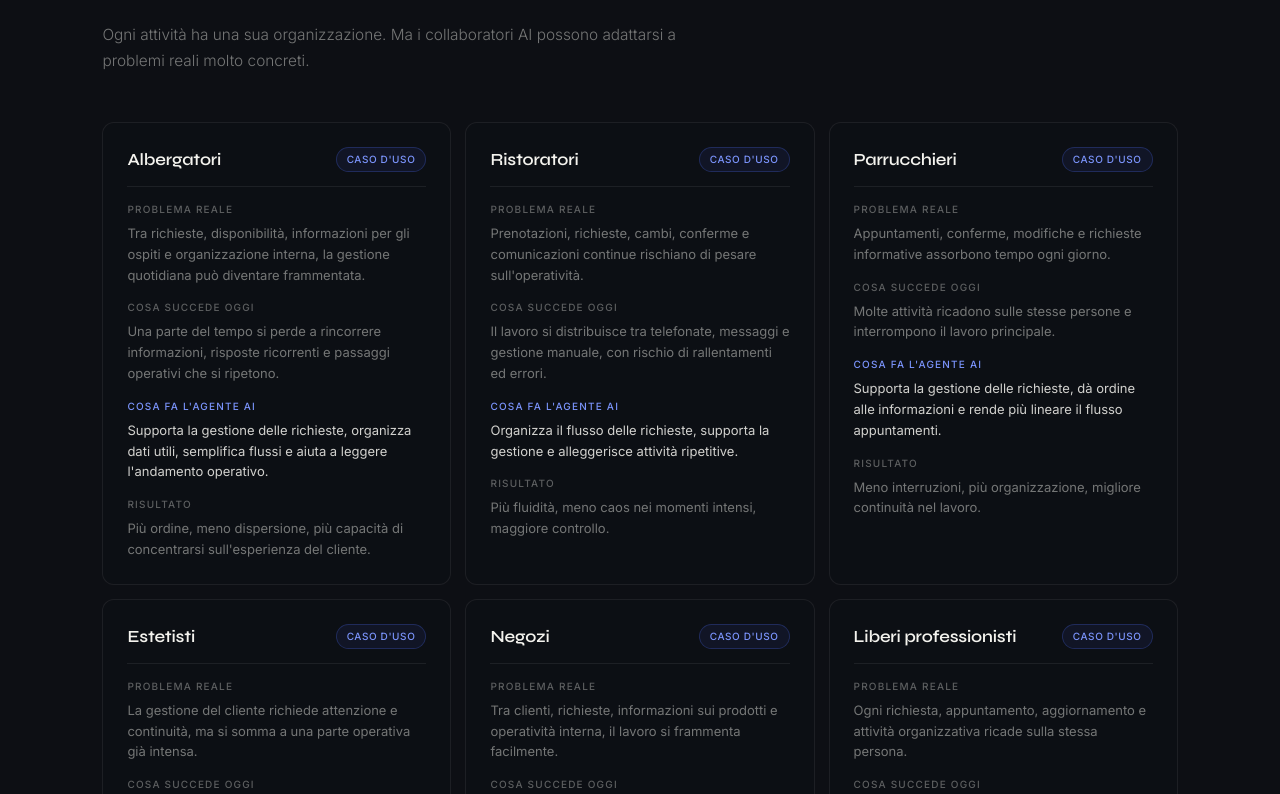
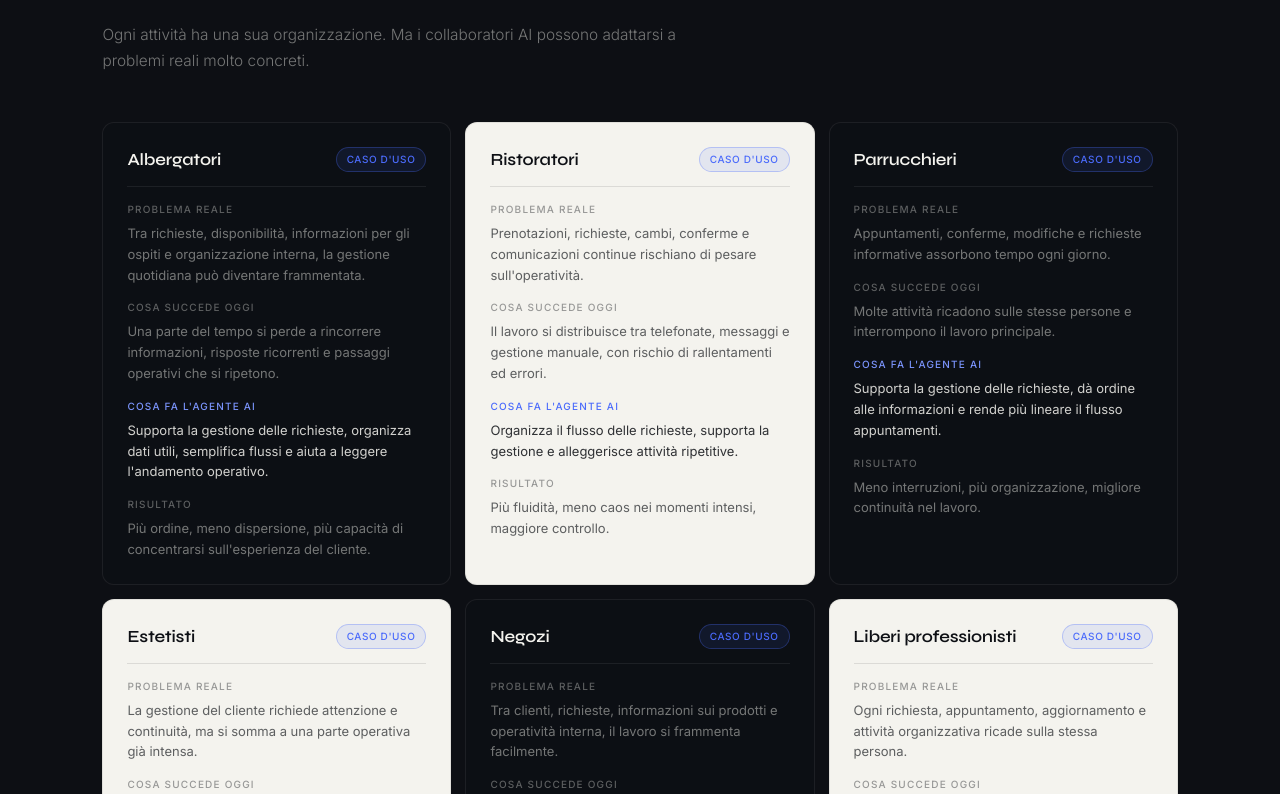
Before and after one commit to Matteopmc95/matteo-freyrwork-ai, a Next.js app: page /casi-studio in a window 1280 px wide. Shown: the part 886-1680 px from the top of the page. Built offline with nearby package versions, Linux system fonts and the light colour scheme.

Commit message:
style: alternate light/dark backgrounds on case study sector cards

```diff
--- a/src/app/casi-studio/page.tsx
+++ b/src/app/casi-studio/page.tsx
@@ -135,15 +135,26 @@ function SectionCategorie() {
       sub="Ogni attività ha una sua organizzazione. Ma i collaboratori AI possono adattarsi a problemi reali molto concreti."
     >
       <div data-reveal style={{ opacity: 0, transform: 'translateY(22px)', transition: 'opacity 0.7s ease 0.3s, transform 0.7s ease 0.3s', marginTop: 48, display: 'grid', gridTemplateColumns: 'repeat(auto-fit, minmax(min(100%,340px),1fr))', gap: 14 }}>
-        {CATEGORIES.map((cat) => (
+        {CATEGORIES.map((cat, i) => {
+          const light = i % 2 === 1;
+          const cardBg = light ? '#F4F3EE' : 'rgba(13,15,20,0.6)';
+          const cardBorder = light ? 'rgba(0,0,0,0.08)' : C.border;
+          const hoverBorder = 'rgba(75,107,251,0.4)';
+          const h3Color = light ? '#0D0F14' : C.txt;
+          const dividerColor = light ? 'rgba(0,0,0,0.1)' : C.border;
+          const labelColor = light ? 'rgba(13,15,20,0.4)' : 'rgba(244,243,238,0.35)';
+          const labelAccentColor = light ? C.acc : C.acc2;
+          const textColor = light ? 'rgba(13,15,20,0.65)' : C.muted;
+          const textAccentColor = light ? 'rgba(13,15,20,0.85)' : 'rgba(244,243,238,0.85)';
+          return (
             <div key={cat.id}
-            style={{ padding: 24, borderRadius: 12, border: `1px solid ${C.border}`, background: 'rgba(13,15,20,0.6)', display: 'flex', flexDirection: 'column', gap: 14, transition: 'border-color 0.25s' }}
-            onMouseEnter={(e) => { e.currentTarget.style.borderColor = 'rgba(75,107,251,0.3)'; }}
-            onMouseLeave={(e) => { e.currentTarget.style.borderColor = C.border; }}
+              style={{ padding: 24, borderRadius: 12, border: `1px solid ${cardBorder}`, background: cardBg, display: 'flex', flexDirection: 'column', gap: 14, transition: 'border-color 0.25s, transform 0.2s' }}
+              onMouseEnter={(e) => { e.currentTarget.style.borderColor = hoverBorder; e.currentTarget.style.transform = 'translateY(-2px)'; }}
+              onMouseLeave={(e) => { e.currentTarget.style.borderColor = cardBorder; e.currentTarget.style.transform = ''; }}
             >
-            <div style={{ display: 'flex', alignItems: 'center', justifyContent: 'space-between', paddingBottom: 14, borderBottom: `1px solid ${C.border}` }}>
-              <h3 style={{ fontSize: 17, fontWeight: 600, color: C.txt, fontFamily: 'Syne, sans-serif', letterSpacing: '-0.01em' }}>{cat.label}</h3>
-              <span style={{ fontSize: 10, color: C.acc2, padding: '3px 10px', borderRadius: 999, background: 'rgba(75,107,251,0.08)', border: '1px solid rgba(75,107,251,0.25)', fontWeight: 500, letterSpacing: '0.06em', textTransform: 'uppercase' }}>Caso d&apos;uso</span>
+              <div style={{ display: 'flex', alignItems: 'center', justifyContent: 'space-between', paddingBottom: 14, borderBottom: `1px solid ${dividerColor}` }}>
+                <h3 style={{ fontSize: 17, fontWeight: 600, color: h3Color, fontFamily: 'Syne, sans-serif', letterSpacing: '-0.01em' }}>{cat.label}</h3>
+                <span style={{ fontSize: 10, color: C.acc, padding: '3px 10px', borderRadius: 999, background: 'rgba(75,107,251,0.1)', border: '1px solid rgba(75,107,251,0.3)', fontWeight: 500, letterSpacing: '0.06em', textTransform: 'uppercase' }}>Caso d&apos;uso</span>
               </div>
               {[
                 { label: 'Problema reale', text: cat.problem },
@@ -152,12 +163,13 @@ function SectionCategorie() {
                 { label: 'Risultato', text: cat.result },
               ].map((r) => (
                 <div key={r.label}>
-                <div style={{ fontSize: 10, letterSpacing: '0.12em', textTransform: 'uppercase', color: r.accent ? C.acc2 : 'rgba(244,243,238,0.35)', fontWeight: 500, marginBottom: 5 }}>{r.label}</div>
-                <p style={{ fontSize: 13, color: r.accent ? 'rgba(244,243,238,0.85)' : C.muted, lineHeight: 1.6 }}>{r.text}</p>
+                  <div style={{ fontSize: 10, letterSpacing: '0.12em', textTransform: 'uppercase', color: r.accent ? labelAccentColor : labelColor, fontWeight: 500, marginBottom: 5 }}>{r.label}</div>
+                  <p style={{ fontSize: 13, color: r.accent ? textAccentColor : textColor, lineHeight: 1.6 }}>{r.text}</p>
                 </div>
               ))}
             </div>
-        ))}
+          );
+        })}
       </div>
     </Section>
   );
```
Lines whose indentation alone changed are shown as unchanged.
